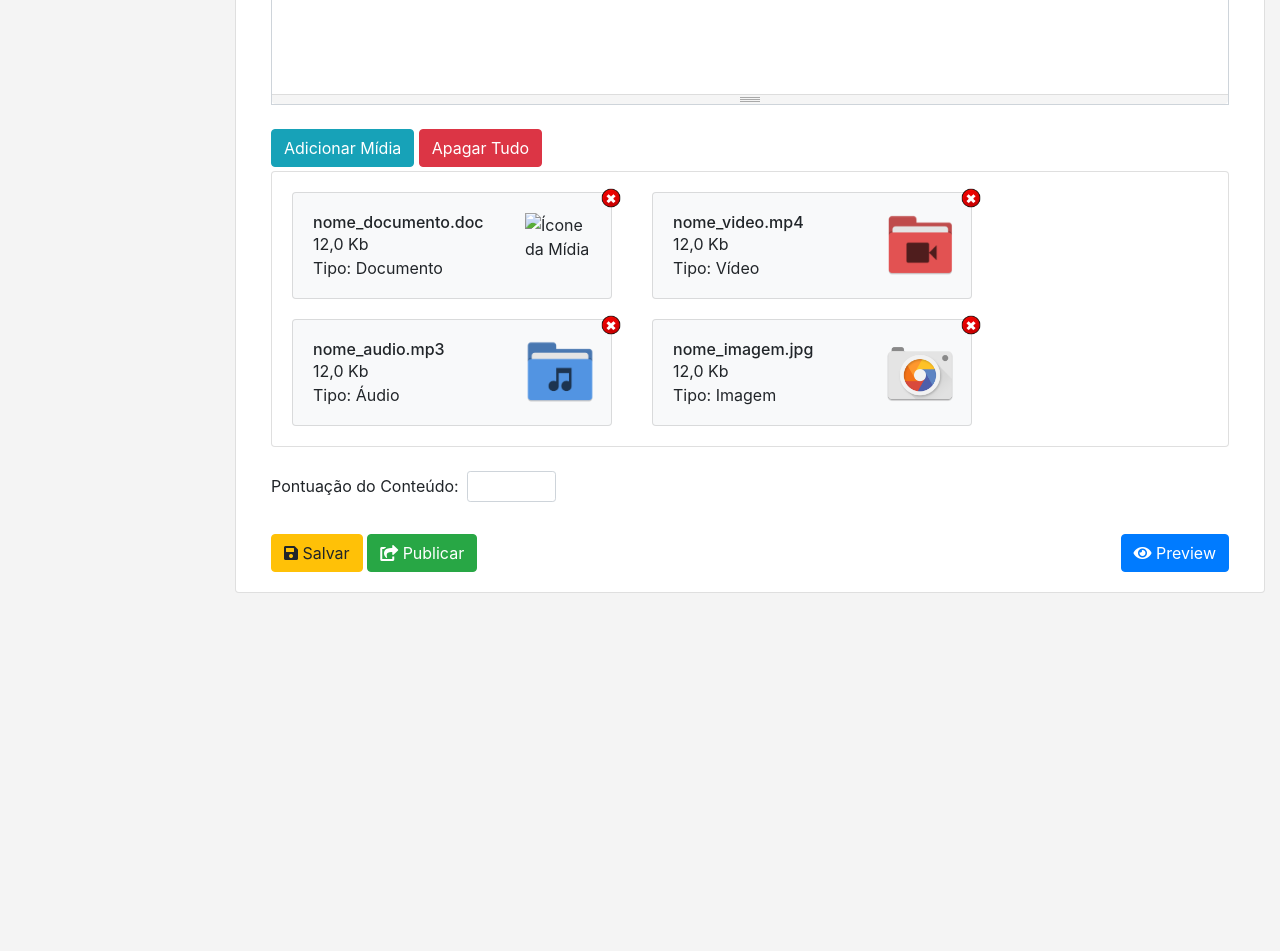
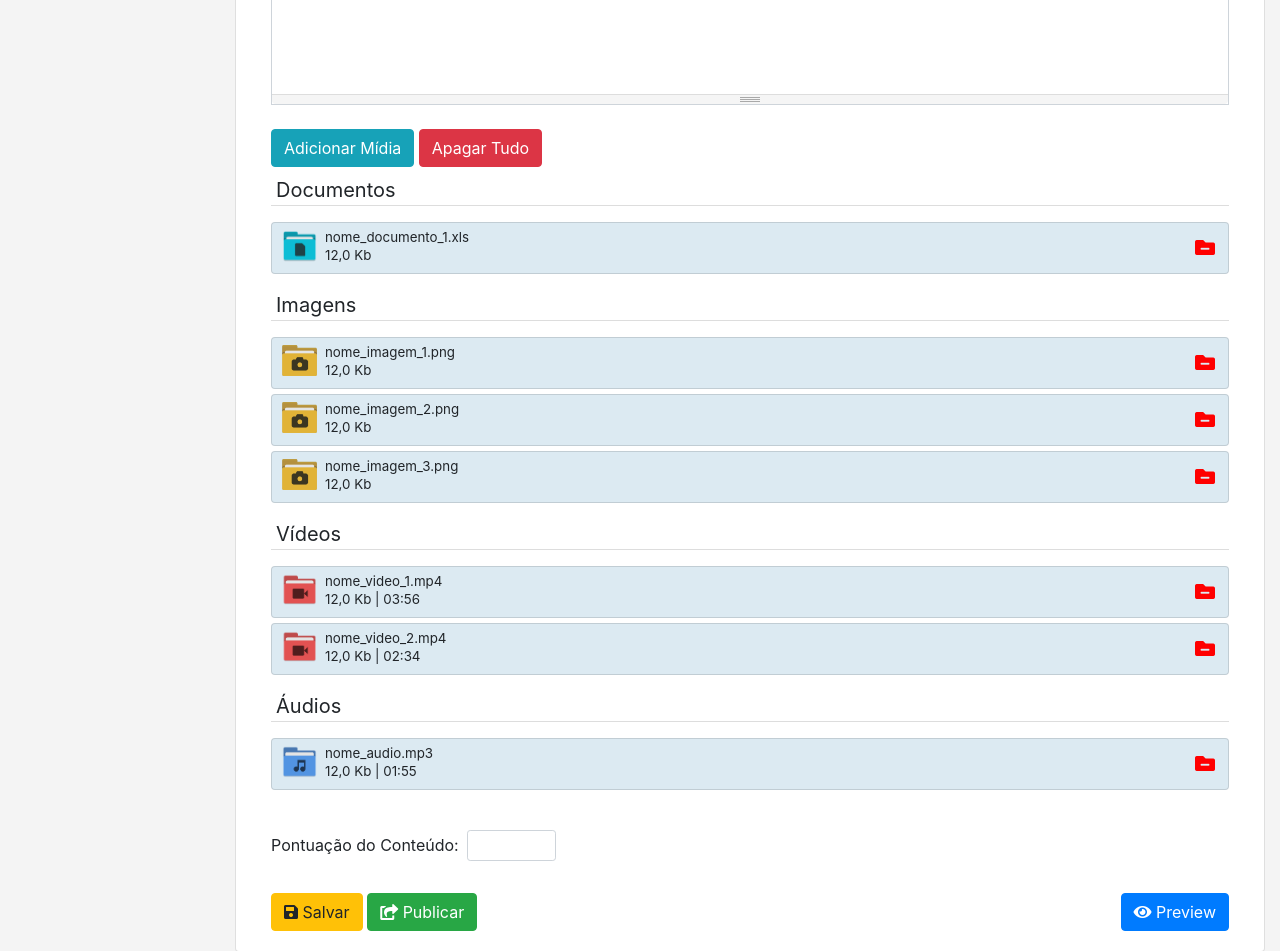
Before and after one commit to CarolineSan/Mobilidade, a plain HTML site: page nova-publicacao.html in a window 1280 px wide. Shown: the part 2120-3071 px from the top of the page. Before the commit the page ends 2729 px from the top, so only its background shows below. Drawn offline with nearby package versions, Linux system fonts and the light colour scheme.

Commit message:
Nova área de Mídias com Drag and Drop

```diff
--- a/css/style.css
+++ b/css/style.css
@@ -222,43 +222,49 @@ ul.arvore > li:nth-of-type(odd) {
   margin-right: 5px;
 }
 
-#midias {
-  padding-top: 20px;
+.label-midias {
+  border-bottom: 1px solid #dddddd;
+  font-size:15pt;
+  padding-left:5px;
 }
 
-.item-midia {
-  width: 320px;
-  height: 107px;
-  float: left;
-  margin-left: 20px;
-  margin-right: 20px;
-  margin-bottom: 20px;
+.midia {
+  background-color: #dceaf2 !important;
+  min-width: 255px !important;
+  margin-bottom: 5px;
 }
 
-.item-midia h6 {
+.midia div.card-body {
+  padding-top: 7px !important;
+  padding-left: 10px !important;
+  padding-right: 5px !important;
+  padding-bottom: 7px !important;
+}
+
+.midia div.card-body img {
+  width: 35px;
+}
+
+.midia div.card-body p {
+  font-size: 10pt;
+  margin-top: -2px;
   margin-bottom: 0;
 }
 
-.item-midia p {
-  position: relative;
-  margin-bottom: 0;
+.list-midia {
+  list-style: none;
+  padding-inline-start: 0;
 }
 
-.item-midia img.ico {
-  width: 70px;
+.fa-folder-minus {
+  color: red;
+  font-size: 15pt;
+  cursor: pointer;
+  margin-top: 8px;
+  margin-right: 8px;
 }
 
-.item-midia img.ico-close {
-  width: 20px;
-  height: 20px;
-  display: block;
-  margin-left: 308px;
-  margin-top: -5px;
-  cursor: pointer;
-  position: absolute;
-}
-
-.item-midia img.ico-close:hover {
+.fa-folder-minus:hover {
   opacity: 0.7;
 }
 
--- a/js/publicacao.js
+++ b/js/publicacao.js
@@ -298,3 +298,11 @@ $(document).on("input", "#chave", function () {
 
     $(".crt-chave").text(caracteresDigitados + "/200");
 });
+
+//Drag and Drop Itens da Lista de Mídia
+$(document).ready(function() {
+  $( function() {
+    $( ".list-midia" ).sortable();
+    $( ".list-midia" ).disableSelection();
+  } );
+});
--- a/nova-publicacao.html
+++ b/nova-publicacao.html
@@ -12,6 +12,7 @@
   <link rel="stylesheet" href="css/bootstrap.css">
   <!-- jQuery -->
   <script src="https://ajax.googleapis.com/ajax/libs/jquery/3.4.0/jquery.min.js"></script>
+  <script src="https://code.jquery.com/ui/1.12.1/jquery-ui.js"></script>
   <!-- Popper JS -->
   <script src="https://cdnjs.cloudflare.com/ajax/libs/popper.js/1.14.7/umd/popper.min.js"></script>
   <!-- JavaScript -->
@@ -435,70 +436,143 @@
                     </li>
                   </ul>
                 </div>
-                <div class="mt-4" id="midia">
+                <div class="mt-4" id="midias">
                   <div class="form-group" style="margin-bottom:0!important;">
                     <label for="midia-input" class="btn btn-info" style="margin-bottom:0!important;">Adicionar Mídia</label>
                     <button type="button" class="btn btn-danger" onclick="deleteAllFile();">Apagar Tudo</button>
                     <input type="file" class="form-control-file" id="midia-input" name="midia" style="display:none;" onchange="exibirMidia(this);">
                   </div>
-                  <div class="card mt-1">
-                    <div id="midias">
-                      <div class="card bg-light item-midia">
-                    	 <div class="clearfix">
-                          <div class="card-body col-8 float-left">
-                            <h6 class="card-title">nome_documento.doc</h6>
-                            <p>12,0 Kb</p>
-                            <p>Tipo: Documento</p>
+                  <div class="mt-2" id="doc">
+                    <p class="label-midias">Documentos</p>
+                    <ul class="list-midia">
+                      <li>
+                        <div class="card midia">
+                          <div class="card-body">
+                            <div class="float-left">
+                              <img src="img/doc-ico2.png" alt="ícone de Documento">
+                            </div>
+                            <div class="float-left ml-2">
+                              <p>nome_documento_1.xls</p>
+                              <p>12,0 Kb</p>
+                            </div>
+                            <div class="float-right">
+                              <i class="fas fa-folder-minus"></i>
+                            </div>
                           </div>
-                          <div class="card-body col-4 float-right">
-                            <img class="ico" src="img/doc-ico.png" alt="Ícone da Mídia">
+                        </div>
+                      </li>
+                    </ul>
+                  </div>
+                  <div class="mt-2" id="imagem">
+                    <p class="label-midias">Imagens</p>
+                    <ul class="list-midia">
+                      <li>
+                        <div class="card midia">
+                          <div class="card-body">
+                            <div class="float-left">
+                              <img src="img/image-ico2.png" alt="ícone de Documento">
+                            </div>
+                            <div class="float-left ml-2">
+                              <p>nome_imagem_1.png</p>
+                              <p>12,0 Kb</p>
+                            </div>
+                            <div class="float-right">
+                              <i class="fas fa-folder-minus"></i>
+                            </div>
                           </div>
-                          <img class="ico-close" src="img/close.png" alt="Fechar">
-                    	  </div>
-                       </div>
-
-                       <div class="card bg-light item-midia">
-                     	 <div class="clearfix">
-                           <div class="card-body col-8 float-left" style="">
-                             <h6 class="card-title">nome_video.mp4</h6>
-                             <p>12,0 Kb</p>
-                             <p>Tipo: Vídeo</p>
-                           </div>
-                           <div class="card-body col-4 float-right">
-                             <img class="ico" src="img/video-ico.png" alt="Ícone da Mídia">
-                           </div>
-                           <img class="ico-close" src="img/close.png" alt="Fechar">
-                     	  </div>
                         </div>
-
-                        <div class="card bg-light item-midia">
-                      	 <div class="clearfix">
-                            <div class="card-body col-8 float-left" style="">
-                              <h6 class="card-title">nome_audio.mp3</h6>
+                      </li>
+                      <li>
+                        <div class="card midia">
+                          <div class="card-body">
+                            <div class="float-left">
+                              <img src="img/image-ico2.png" alt="ícone de Documento">
+                            </div>
+                            <div class="float-left ml-2">
+                              <p>nome_imagem_2.png</p>
                               <p>12,0 Kb</p>
-                              <p>Tipo: Áudio</p>
                             </div>
-                            <div class="card-body col-4 float-right">
-                              <img class="ico" src="img/audio-ico.png" alt="Ícone da Mídia">
+                            <div class="float-right">
+                              <i class="fas fa-folder-minus"></i>
                             </div>
-                            <img class="ico-close" src="img/close.png" alt="Fechar">
-                      	  </div>
-                         </div>
-
-                         <div class="card bg-light item-midia">
-                       	 <div class="clearfix">
-                             <div class="card-body col-8 float-left" style="">
-                               <h6 class="card-title">nome_imagem.jpg</h6>
-                               <p>12,0 Kb</p>
-                               <p>Tipo: Imagem</p>
-                             </div>
-                             <div class="card-body col-4 float-right">
-                               <img class="ico" src="img/image-ico.png" alt="Ícone da Mídia">
-                             </div>
-                             <img class="ico-close" src="img/close.png" alt="Fechar">
-                       	  </div>
                           </div>
-                    </div>
+                        </div>
+                      </li>
+                      <li>
+                        <div class="card midia">
+                          <div class="card-body">
+                            <div class="float-left">
+                              <img src="img/image-ico2.png" alt="ícone de Documento">
+                            </div>
+                            <div class="float-left ml-2">
+                              <p>nome_imagem_3.png</p>
+                              <p>12,0 Kb</p>
+                            </div>
+                            <div class="float-right">
+                              <i class="fas fa-folder-minus"></i>
+                            </div>
+                          </div>
+                        </div>
+                      </li>
+                    </ul>
+                  </div>
+                  <div class="mt-2" id="video">
+                    <p class="label-midias">Vídeos</p>
+                    <ul class="list-midia">
+                      <li>
+                        <div class="card midia">
+                          <div class="card-body">
+                            <div class="float-left">
+                              <img src="img/video-ico.png" alt="ícone de Documento">
+                            </div>
+                            <div class="float-left ml-2">
+                              <p>nome_video_1.mp4</p>
+                              <p>12,0 Kb | 03:56</p>
+                            </div>
+                            <div class="float-right">
+                              <i class="fas fa-folder-minus"></i>
+                            </div>
+                          </div>
+                        </div>
+                      </li>
+                      <li>
+                        <div class="card midia">
+                          <div class="card-body">
+                            <div class="float-left">
+                              <img src="img/video-ico.png" alt="ícone de Documento">
+                            </div>
+                            <div class="float-left ml-2">
+                              <p>nome_video_2.mp4</p>
+                              <p>12,0 Kb | 02:34</p>
+                            </div>
+                            <div class="float-right">
+                              <i class="fas fa-folder-minus"></i>
+                            </div>
+                          </div>
+                        </div>
+                      </li>
+                    </ul>
+                  </div>
+                  <div class="mt-2" id="audio">
+                    <p class="label-midias">Áudios</p>
+                    <ul class="list-midia">
+                      <li>
+                        <div class="card midia">
+                          <div class="card-body">
+                            <div class="float-left">
+                              <img src="img/audio-ico.png" alt="ícone de Documento">
+                            </div>
+                            <div class="float-left ml-2">
+                              <p>nome_audio.mp3</p>
+                              <p>12,0 Kb | 01:55</p>
+                            </div>
+                            <div class="float-right">
+                              <i class="fas fa-folder-minus"></i>
+                            </div>
+                          </div>
+                        </div>
+                      </li>
+                    </ul>
                   </div>
                 </div>
                 <br>
```
Also changed, not shown: img/doc-ico2.png (added), img/image-ico2.png (added), img/image-ico3.png (added).
